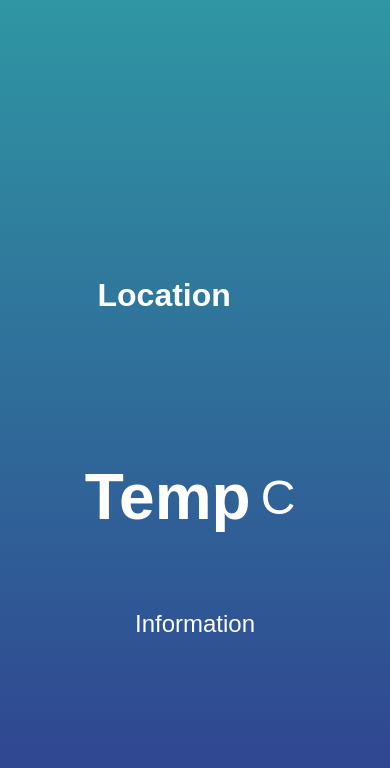
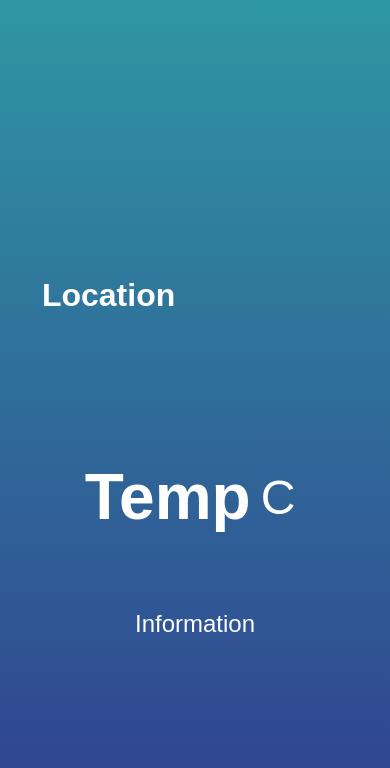
Before and after one commit to RajMhatre20/weather-app, a plain HTML site: page index.html in a window 390 px wide. Drawn offline with Linux system fonts and the light colour scheme.

Commit message:
responsiveness added

```diff
--- a/style.css
+++ b/style.css
@@ -42,3 +42,9 @@ body {
 .degree-section h2 {
   font-size: 4rem;
 }
+
+@media screen and (max-width: 700px) {
+  .location {
+    width: 90%;
+  }
+}
```
